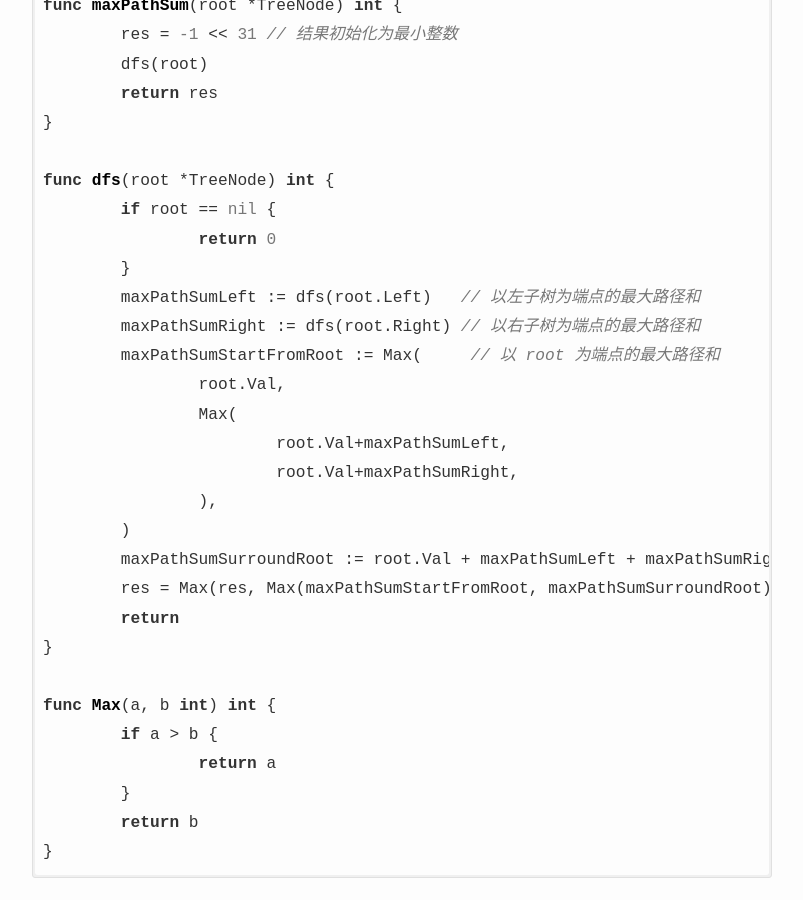
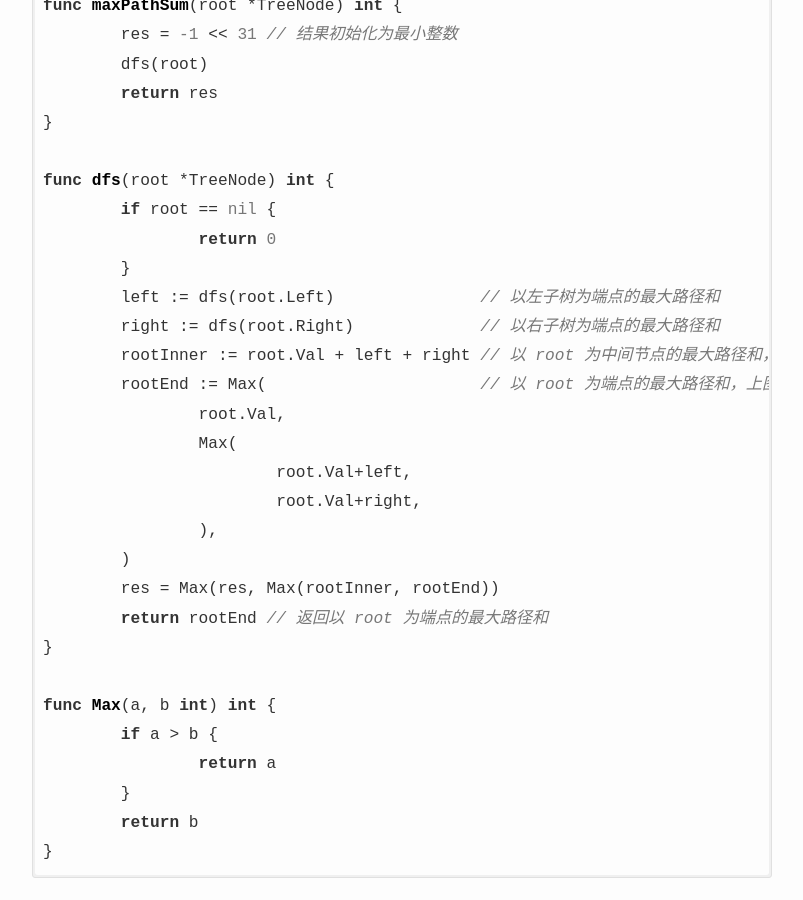
Before and after one commit to imageslr/blog, a Jekyll site: the page built from _posts/2020-02-25-leetcode-124.md, in a window 1280 px wide and 900 px high, scrolled down 2071 px. Shown: the whole window, without its empty margins (238-1041 px from the left). Built offline with Jekyll 4.4.1, drawn with Linux system fonts in a browser that asks for light colours; nearby versions of some CDN libraries; comment, search, counter and statistics services are not loaded.

Commit message:
update post

```diff
--- a/_posts/2020-02-25-leetcode-124.md
+++ b/_posts/2020-02-25-leetcode-124.md
@@ -60,18 +60,18 @@ func dfs(root *TreeNode) int {
 	if root == nil {
 		return 0
 	}
-	maxPathSumLeft := dfs(root.Left)   // 以左子树为端点的最大路径和
-	maxPathSumRight := dfs(root.Right) // 以右子树为端点的最大路径和
-	maxPathSumStartFromRoot := Max(     // 以 root 为端点的最大路径和
+	left := dfs(root.Left)               // 以左子树为端点的最大路径和
+	right := dfs(root.Right)             // 以右子树为端点的最大路径和
+	rootInner := root.Val + left + right // 以 root 为中间节点的最大路径和，上图情况 3
+	rootEnd := Max(                      // 以 root 为端点的最大路径和，上图情况 1、2、4
 		root.Val,
 		Max(
-			root.Val+maxPathSumLeft,
-			root.Val+maxPathSumRight,
+			root.Val+left,
+			root.Val+right,
 		),
 	)
-	maxPathSumSurroundRoot := root.Val + maxPathSumLeft + maxPathSumRight // root 为中间节点的最大路径和
-	res = Max(res, Max(maxPathSumStartFromRoot, maxPathSumSurroundRoot))
-	return
+	res = Max(res, Max(rootInner, rootEnd))
+	return rootEnd // 返回以 root 为端点的最大路径和
 }
 
 func Max(a, b int) int {
```
